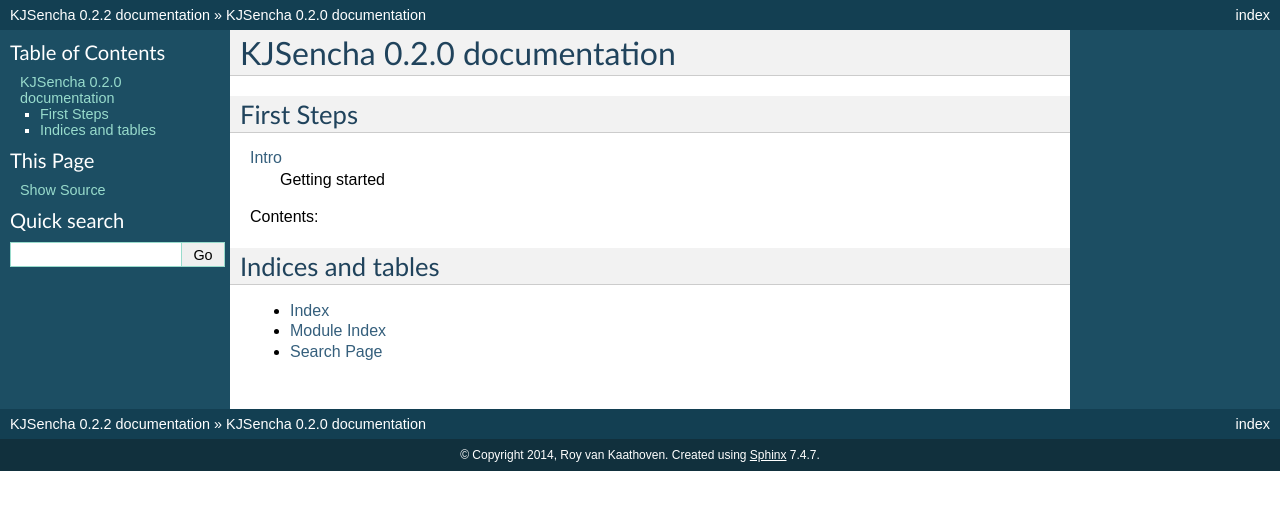
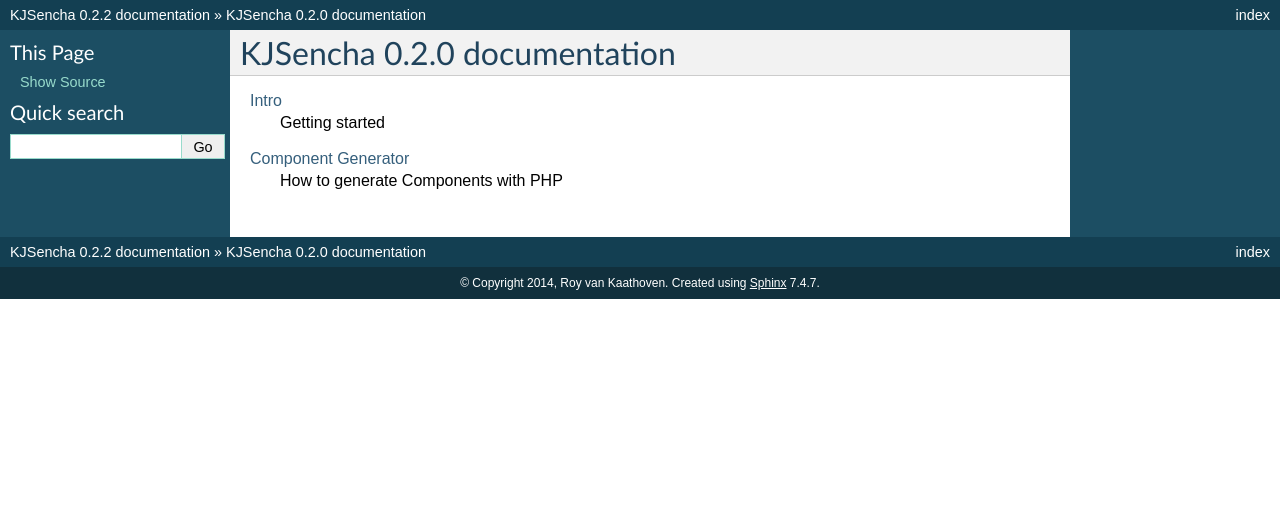
Before and after one commit to Rovak/KJSencha, a Sphinx documentation site: the page built from docs/index.rst, in a window 1280 px wide. Shown: the top 510 px of the page. Built offline with Sphinx 7.4.7, drawn with Linux system fonts in a browser that asks for light colours.

Commit message:
added component generator

```diff
--- a/docs/index.rst
+++ b/docs/index.rst
@@ -7,23 +7,11 @@
 KJSencha |version| documentation
 ================================
 
-First Steps
-===========
-
-
 :doc:`topics/intro`
     Getting started
 
-Contents:
+:doc:`topics/component-generator`
+    How to generate Components with PHP
 
 .. toctree::
    :hidden:
-
-
-
-Indices and tables
-==================
-
-* :ref:`genindex`
-* :ref:`modindex`
-* :ref:`search`
```
Also changed, not shown: docs/topics/component-generator.rst (+65 -61 lines).
